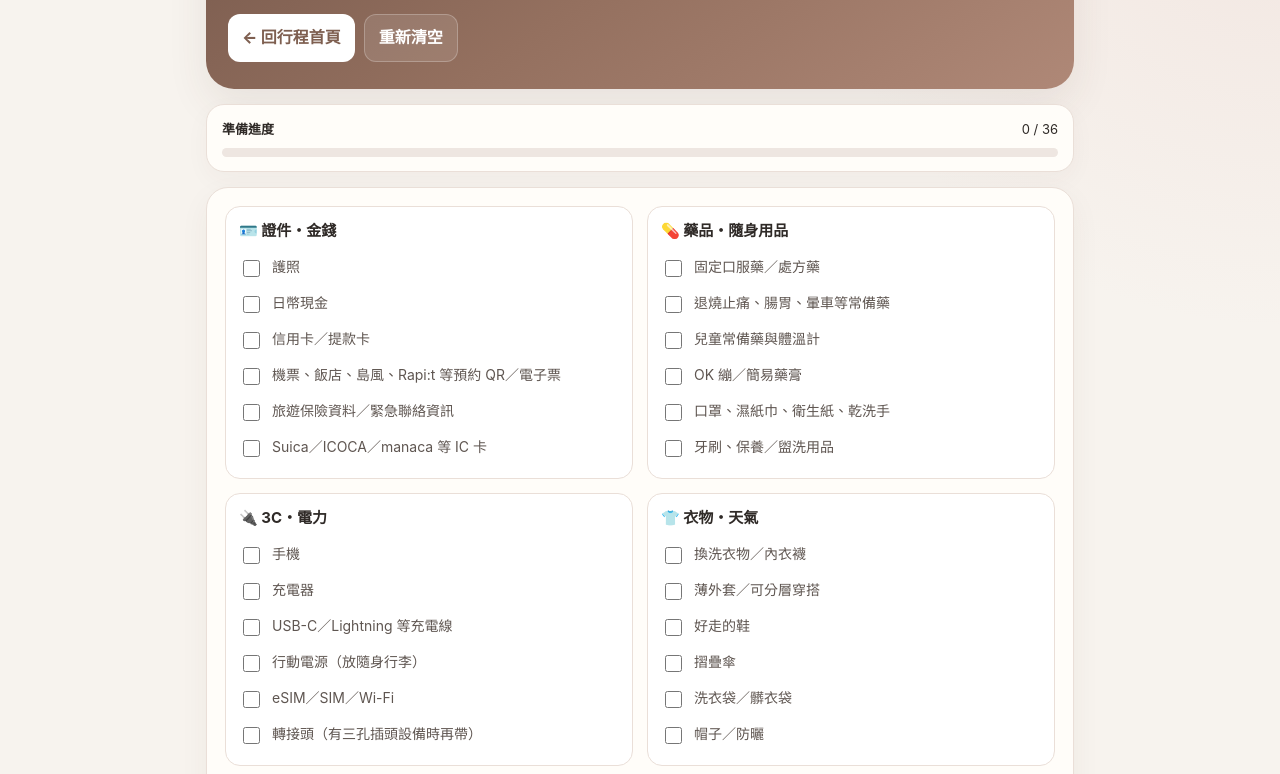
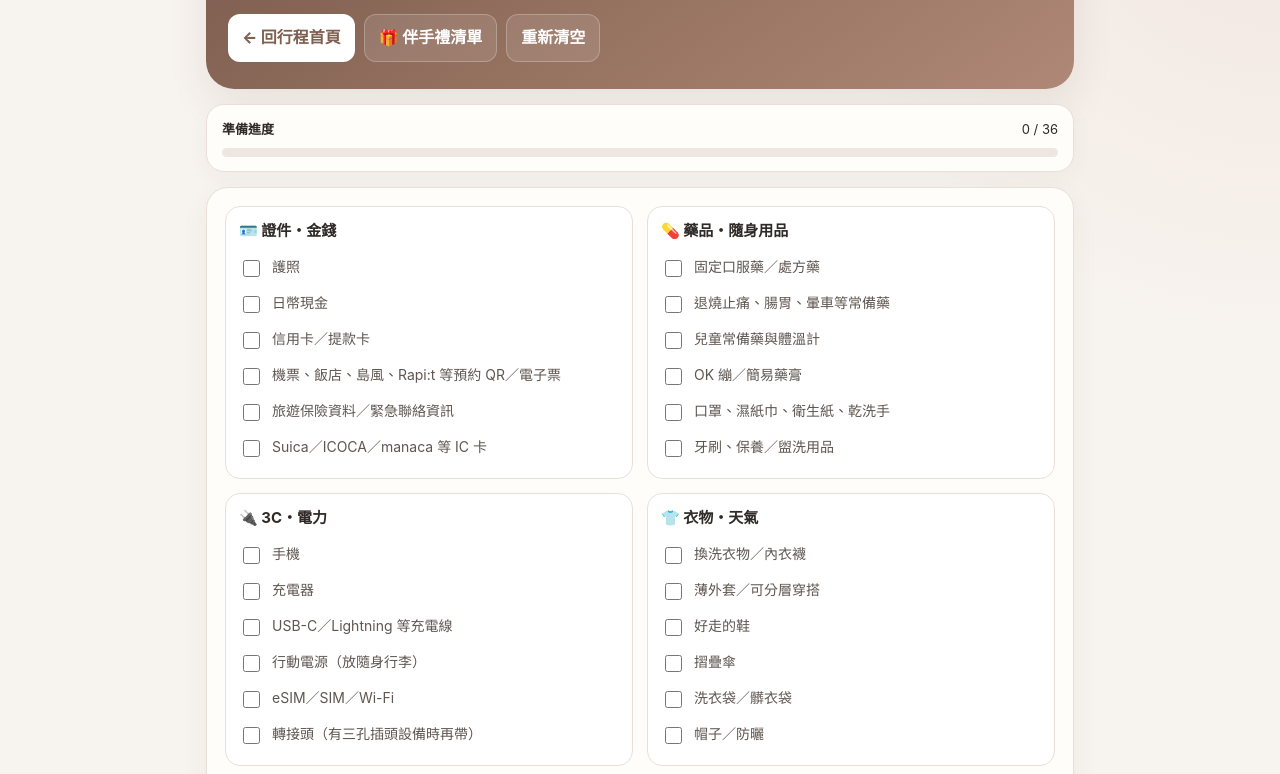
Before and after one commit to Jonas1123Ch/japan-trip-2026, a plain HTML site: page packing.html in a window 1280 px wide. Shown: the part 151-925 px from the top of the page. Drawn offline with Linux system fonts and the light colour scheme.

Commit message:
Link packing page to souvenir list

```diff
--- a/packing.html
+++ b/packing.html
@@ -64,6 +64,7 @@ h1{font-size:clamp(27px,6vw,42px);line-height:1.18;margin:7px 0 7px}
     <p>日本 9 天 8 夜｜勾選狀態會保留在這台裝置的瀏覽器裡。</p>
     <div class="actions">
       <a class="btn btn-light" href="index.html">← 回行程首頁</a>
+      <a class="btn btn-ghost" href="souvenirs.html">🎁 伴手禮清單</a>
       <button class="btn btn-ghost" onclick="resetPacking()">重新清空</button>
     </div>
   </section>
```
